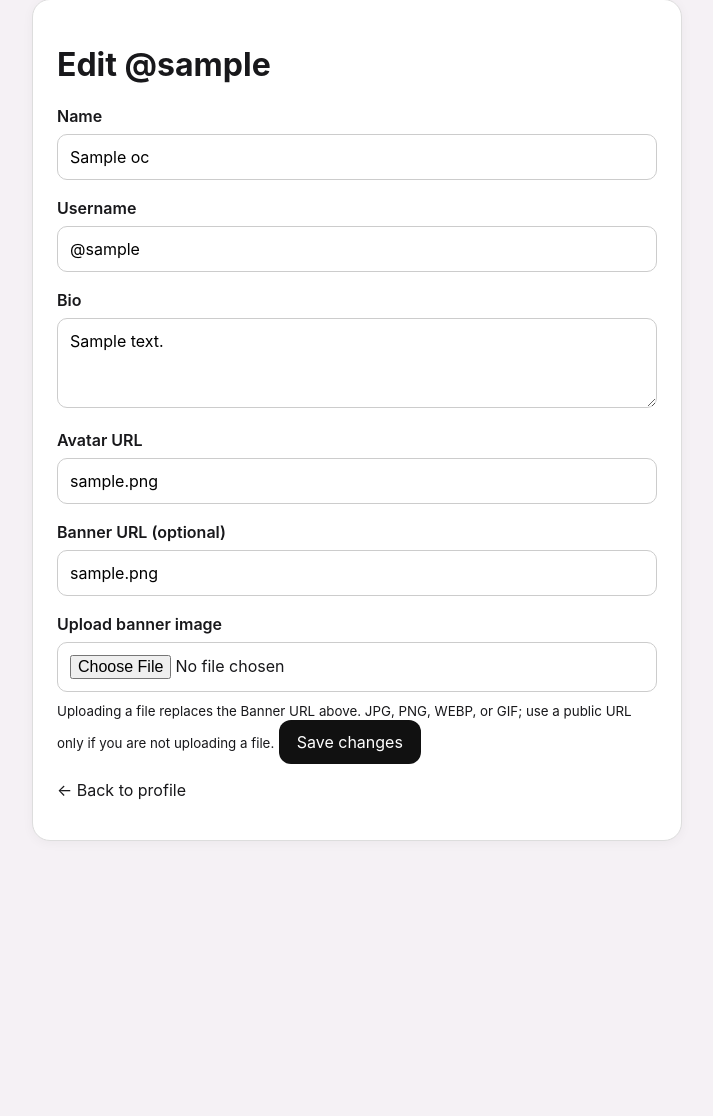
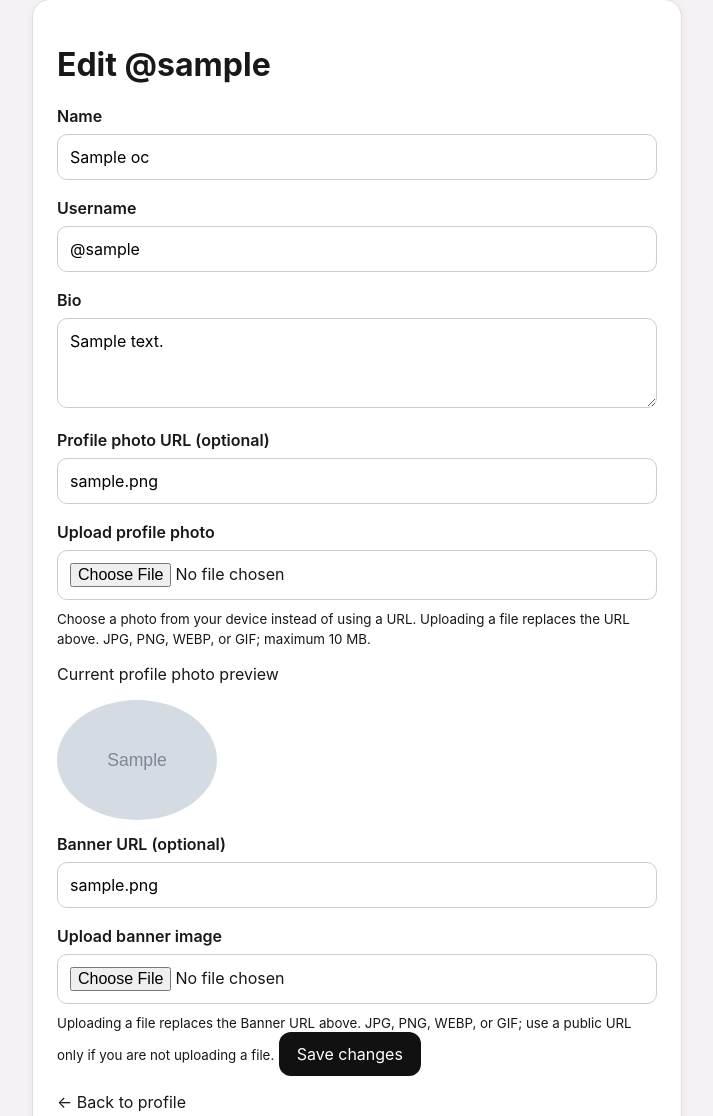
Before and after one commit to fluffierego/oc-socials, a Flask app: page /oc/1/edit in a window 1280 px wide. Shown: the part 61-1177 px from the top of the page, without its empty margins (283-996 px from the left). Before the commit the page ends 902 px from the top, so only its background shows below. Run offline with Flask 3, Linux system fonts and the light colour scheme; the visitor is signed in with stand-in values (Sample User, id 1); tables that the repository leaves empty hold one stand-in row (values such as "Sample post"); grey boxes marked "Sample" are stand-in pictures; some libraries are stand-ins or nearby versions.

Commit message:
Add files via upload

```diff
--- a/templates/oc_edit.html
+++ b/templates/oc_edit.html
@@ -1,4 +1,7 @@
-<!doctype html><html><head><title>Edit {{oc['name']}}</title><link rel="stylesheet" href="/static/style.css"></head><body><main class="card narrow"><h1>Edit @{{oc['username']}}</h1>{% if error %}<p class="error">{{error}}</p>{% endif %}<form method="post" enctype="multipart/form-data"><label>Name</label><input name="name" value="{{oc['name']}}" required><label>Username</label><input name="username" value="@{{oc['username']}}" required><label>Bio</label><textarea name="bio">{{oc['bio']}}</textarea><label>Avatar URL</label><input name="avatar" value="{{oc['avatar']}}"><label>Banner URL (optional)</label><input name="banner" value="{{oc['banner']}}" placeholder="https://…">
+<!doctype html><html><head><title>Edit {{oc['name']}}</title><link rel="stylesheet" href="/static/style.css"></head><body><main class="card narrow"><h1>Edit @{{oc['username']}}</h1>{% if error %}<p class="error">{{error}}</p>{% endif %}<form method="post" enctype="multipart/form-data"><label>Name</label><input name="name" value="{{oc['name']}}" required><label>Username</label><input name="username" value="@{{oc['username']}}" required><label>Bio</label><textarea name="bio">{{oc['bio']}}</textarea><label>Profile photo URL (optional)</label><input name="avatar" value="{{oc['avatar']}}" placeholder="https://…">
+<label>Upload profile photo</label><input type="file" name="avatar_file" accept=".jpg,.jpeg,.png,.webp,.gif,image/jpeg,image/png,image/webp,image/gif">
+<small>Choose a photo from your device instead of using a URL. Uploading a file replaces the URL above. JPG, PNG, WEBP, or GIF; maximum 10 MB.</small>
+{% if oc['avatar'] %}<div class="banner-preview-wrap"><p>Current profile photo preview</p><img class="banner-preview" src="{{oc['avatar']}}" alt="Current profile photo" style="max-width:160px;max-height:160px;object-fit:cover;border-radius:50%;"></div>{% endif %}<label>Banner URL (optional)</label><input name="banner" value="{{oc['banner']}}" placeholder="https://…">
 <label>Upload banner image</label><input type="file" name="banner_file" accept=".jpg,.jpeg,.png,.webp,.gif,image/jpeg,image/png,image/webp,image/gif">
 <small>Uploading a file replaces the Banner URL above. JPG, PNG, WEBP, or GIF; use a public URL only if you are not uploading a file.</small>
 {% if oc['banner'] and oc['banner'].startswith('http') %}<div class="banner-preview-wrap"><p>Current banner preview</p><img class="banner-preview" src="{{oc['banner']}}" alt="Current banner"></div>{% endif %}<button>Save changes</button></form><p><a href="/oc/{{oc['id']}}">← Back to profile</a></p></main></body></html>
```
